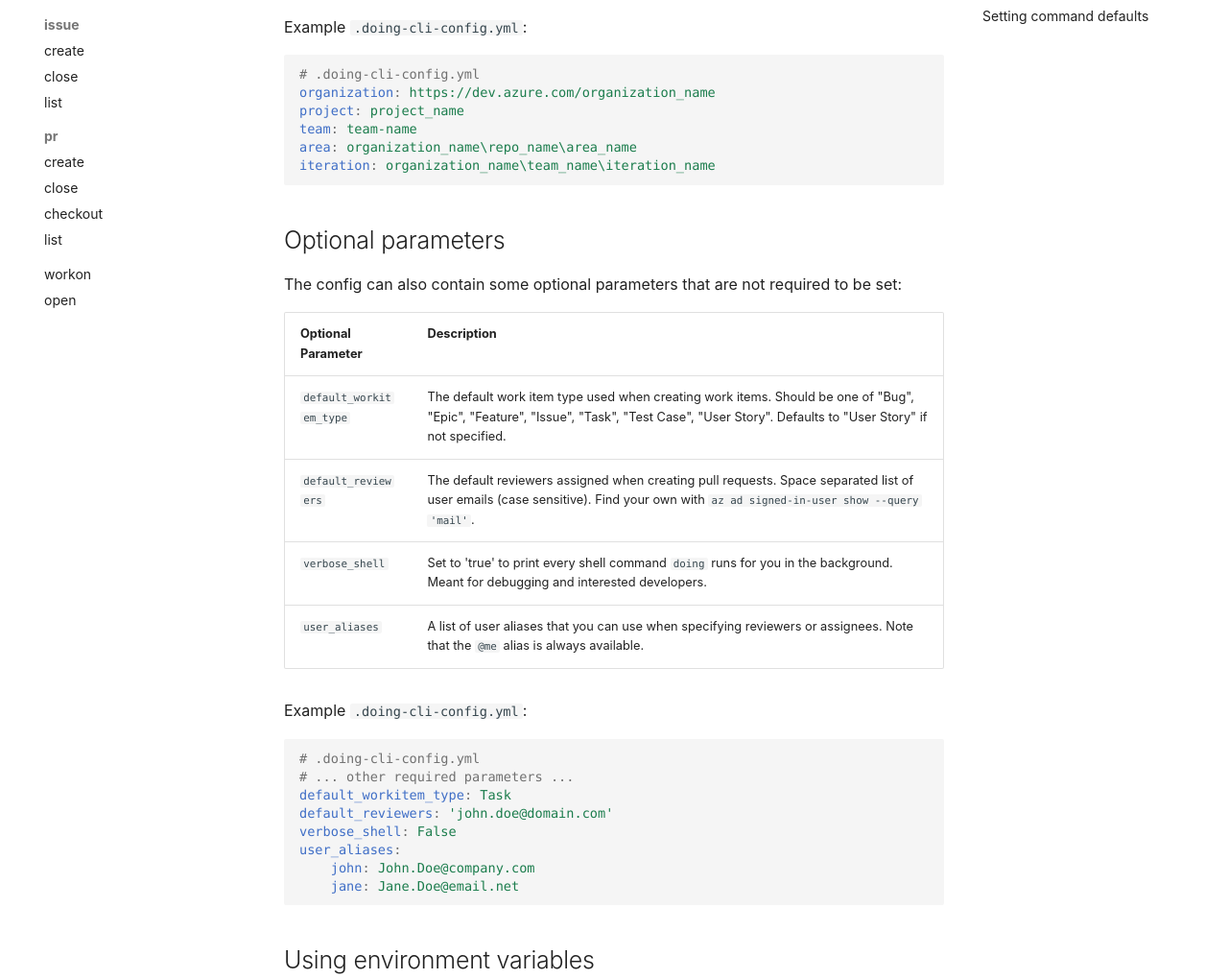
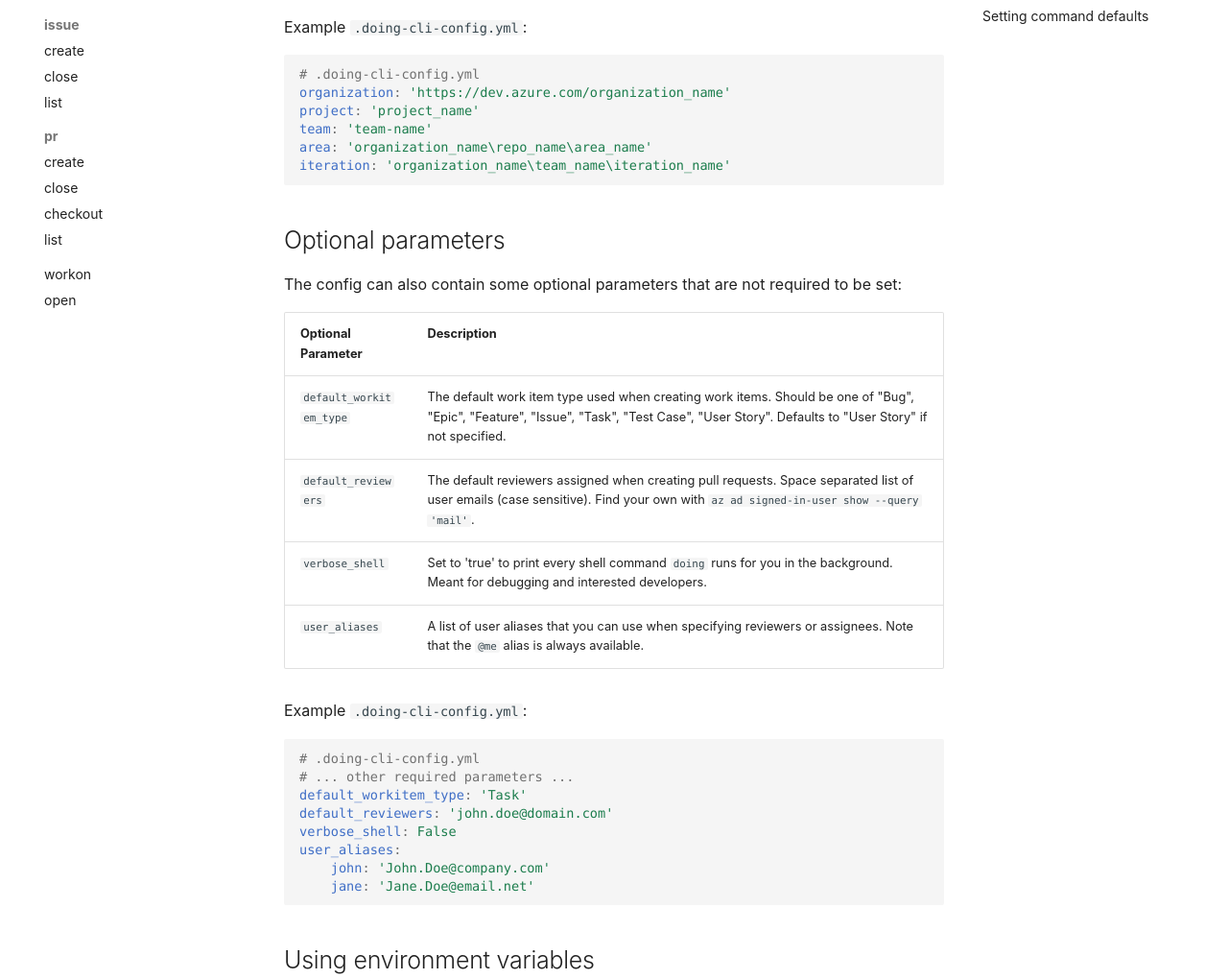
Before and after one commit to ing-bank/doing-cli, an MkDocs documentation site: the page built from docs/reference/config_file.md, in a window 1280 px wide and 1400 px high, scrolled down 781 px. Shown: the part 172-1192 px from the top of the window at 96% size. Built offline with MkDocs 1.6.1 and Material for MkDocs 9.7.7, drawn with Linux system fonts in a browser that asks for light colours; comment, search, counter and statistics services are not loaded.

````diff
--- a/docs/reference/config_file.md
+++ b/docs/reference/config_file.md
@@ -18,11 +18,11 @@
 
 ```yaml
 # .doing-cli-config.yml
-organization: https://dev.azure.com/organization_name
-project: project_name
-team: team-name
-area: organization_name\repo_name\area_name
-iteration: organization_name\team_name\iteration_name
+organization: 'https://dev.azure.com/organization_name'
+project: 'project_name'
+team: 'team-name'
+area: 'organization_name\repo_name\area_name'
+iteration: 'organization_name\team_name\iteration_name'
 ```
 
 ## Optional parameters
@@ -41,12 +41,12 @@
 ```yaml
 # .doing-cli-config.yml
 # ... other required parameters ...
-default_workitem_type: Task
+default_workitem_type: 'Task'
 default_reviewers: 'john.doe@domain.com'
 verbose_shell: False
 user_aliases:
-    john: John.Doe@company.com
-    jane: Jane.Doe@email.net
+    john: 'John.Doe@company.com'
+    jane: 'Jane.Doe@email.net'
 ```
 
 ## Using environment variables
--- a/setup.py
+++ b/setup.py
@@ -9,7 +9,7 @@
 
 setup(
     name="doing-cli",
-    version="1.1",
+    version="1.1.1",
     packages=find_packages("src"),
     package_dir={"": "src"},
     long_description=LONG_DESCRIPTION,
````
Also changed, not shown: 1 other file.
